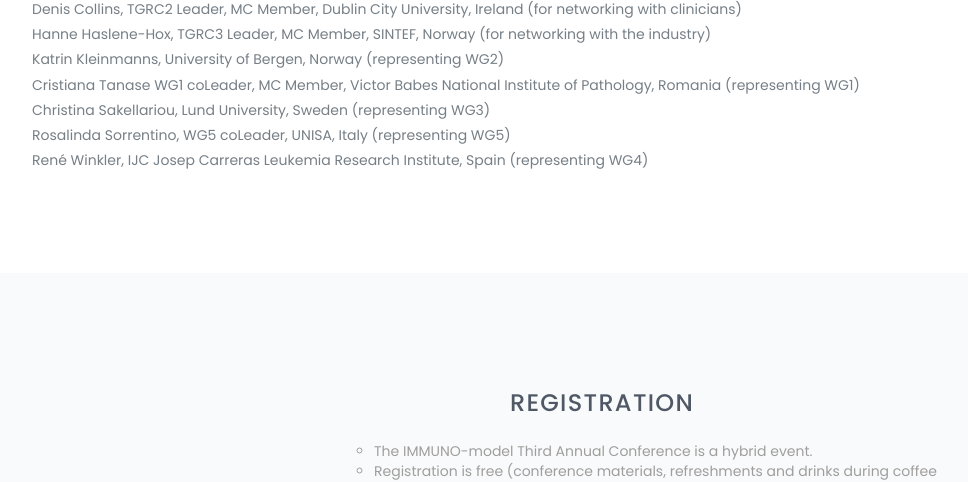
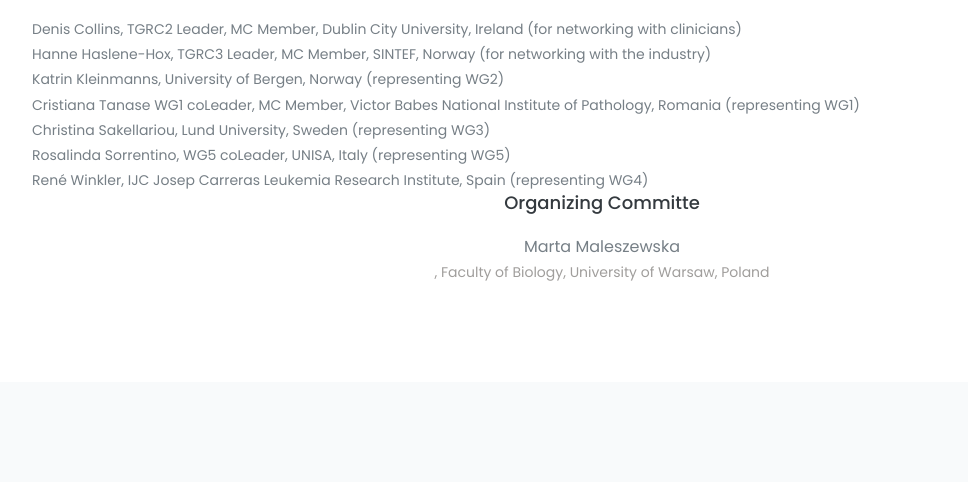
Before and after one commit to immunomodelconference/blendiman.github.io, a plain HTML site: page index.html in a window 1280 px wide. Shown: the part 1633-2115 px from the top of the page, without its empty margins (38-1006 px from the left). Drawn offline with nearby package versions, Linux system fonts and the light colour scheme.

Commit message:
Update index.html

```diff
--- a/index.html
+++ b/index.html
@@ -219,6 +219,7 @@
 				</div>
 				<div class="section-header">
 				<h3>Scientific Program Committe</h3>
+					<br>
 				</div>
 		<p>Denis Collins, TGRC2 Leader, MC Member, Dublin City University, Ireland (for networking with clinicians)</p>
 		<p>Hanne Haslene-Hox, TGRC3 Leader, MC Member, SINTEF, Norway (for networking with the industry)</p>
@@ -227,6 +228,11 @@
 		<p>Christina Sakellariou, Lund University, Sweden (representing WG3)</p>
 		<p>Rosalinda Sorrentino, WG5 coLeader, UNISA, Italy (representing WG5)</p>
 		<p>René Winkler, IJC Josep Carreras Leukemia Research Institute, Spain (representing WG4)</p>
+				<div class="section-header">
+				<h3>Organizing Committe</h3>
+					<br>
+					<p>Marta Maleszewska</p>, Faculty of Biology, University of Warsaw, Poland
+				</div>
 			</div><!--/.container-->
 
 		</section><!--/.works-->
```
